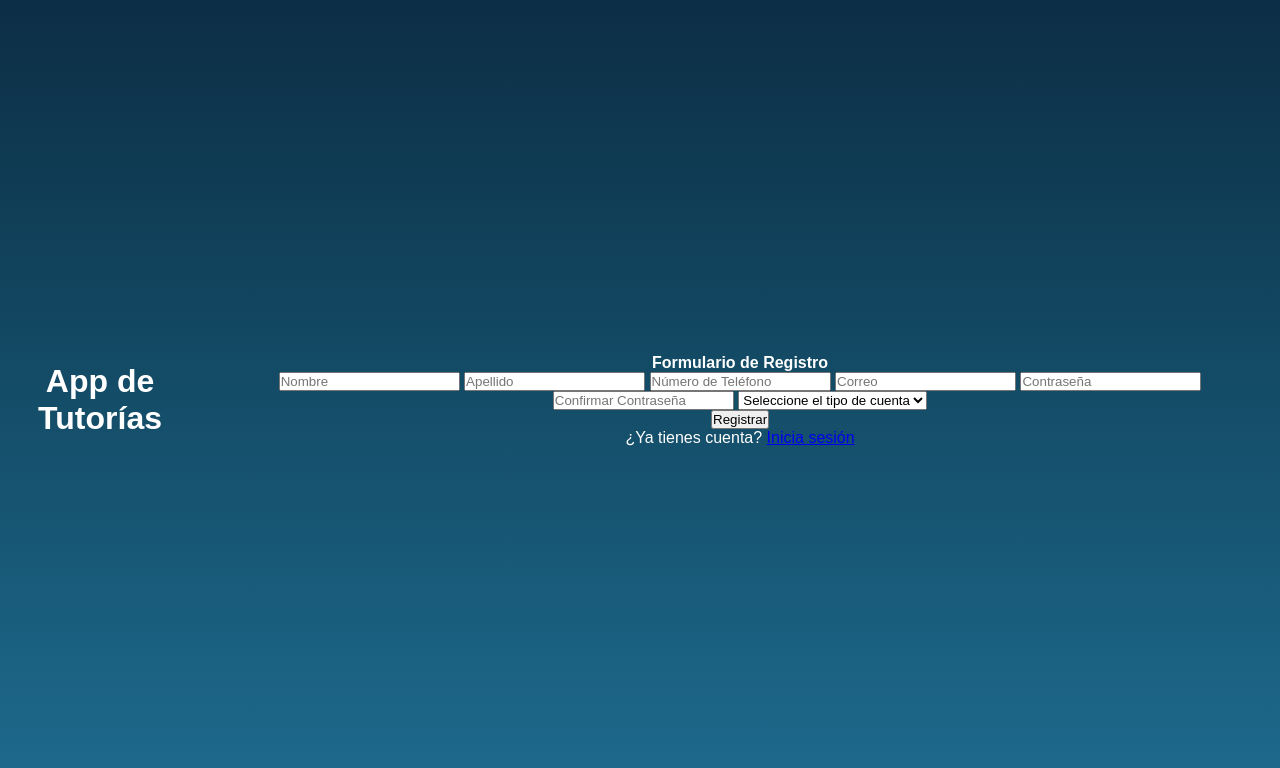
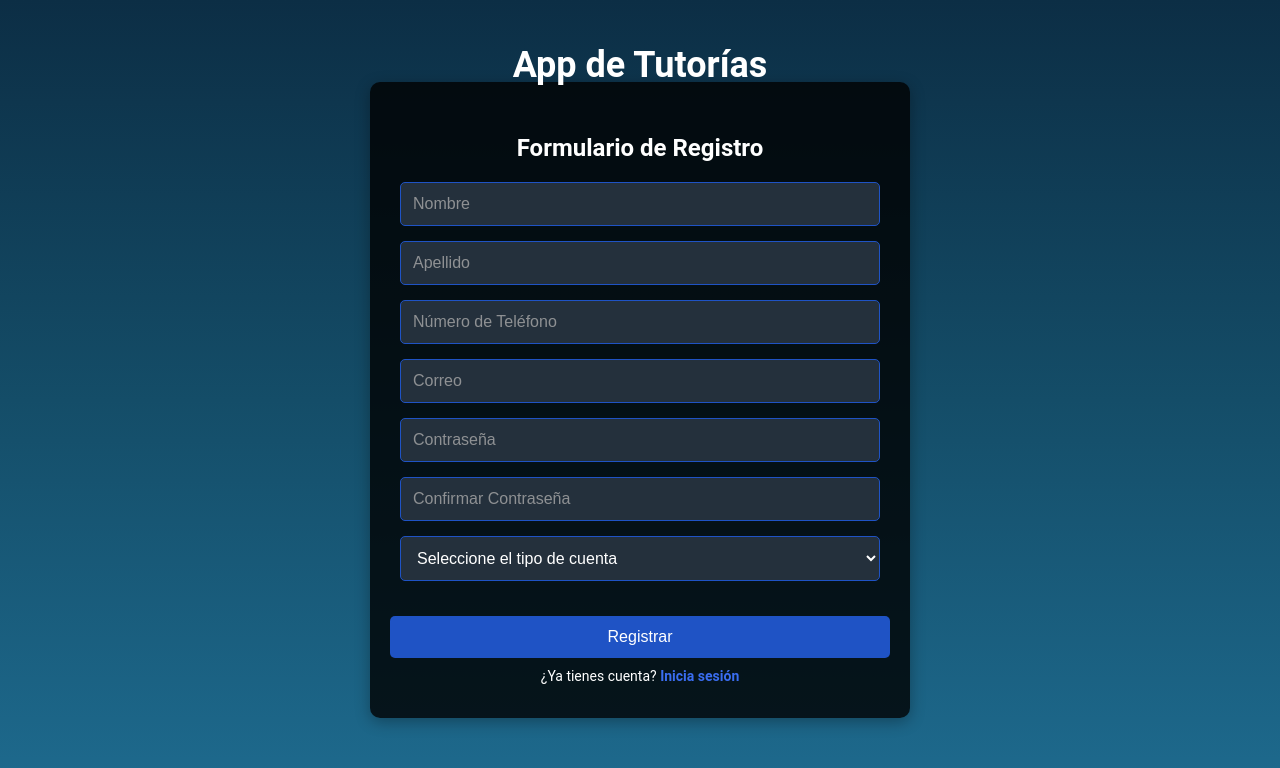
Before and after one commit to JuanBosqueP/ApiBrain1, a website: page pagina web/html/register.html in a window 1280 px wide. Drawn offline with Linux system fonts and the light colour scheme.

Commit message:
Commit 12
Cambios varios

```diff
--- a/pagina web/css/login.css
+++ b/pagina web/css/login.css
@@ -7,77 +7,136 @@
 
 body {
   font-family: Arial, sans-serif;
-  background: linear-gradient(to bottom, #0c2e45, #144d68, #1e6b8f);
+  background: linear-gradient(to bottom,#0c2e45, #144d68, #1e6b8f); /* Color unificado para ambas páginas */
   color: white;
   display: flex;
   align-items: center;
   justify-content: center;
   height: 100vh;
   text-align: center;
+  margin: 0;
 }
 
-form {
-  background-color: #0c2e45; /* Fondo oscuro */
-  padding: 20px 30px;
+/* Contenedor del formulario */
+.form-container {
+  background-color: rgba(0, 0, 0, 0.8); /* Fondo oscuro semitransparente */
+  padding: 30px 40px; /* Espaciado uniforme */
   border-radius: 10px; /* Bordes redondeados */
-  box-shadow: 0px 4px 8px rgba(0, 0, 0, 0.2); /* Sombra */
-  width: 300px; /* Ancho del formulario */
-  text-align: left;
+  box-shadow: 0px 4px 15px rgba(0, 0, 0, 0.3); /* Sombra */
+  width: 100%;
+  max-width: 400px; /* Ancho máximo */
+  animation: fadeIn 0.5s ease-in-out; /* Animación de entrada */
 }
 
-form h2 {
+/* Títulos del formulario */
+.main-title h1 {
+  font-size: 28px; /* Tamaño unificado del título */
+  margin-bottom: 20px;
+  color: white; /* Color blanco */
+  font-weight: bold;
+  text-align: center;
+}
+.form-login h4 {
+  font-size: 24px;
+  font-weight: 700; /* Negrita */
   text-align: center;
   margin-bottom: 20px;
+  color: #ffffff; /* Color blanco para los títulos del formulario */
 }
 
-form input,
-form select {
+/* Inputs y selects */
+.controls {
+  width: calc(100% - 20px); /* Ajuste para evitar que se salga del formulario */
+  padding: 12px;
+  margin-bottom: 15px; /* Espaciado entre campos */
+  border: 1px solid #1f53c5; /* Borde azul */
+  border-radius: 5px;
+  background-color: #24303c; /* Fondo oscuro */
+  color: white;
+  font-size: 16px;
+  transition: border-color 0.3s, background-color 0.3s; /* Transiciones */
+}
+
+.controls:focus {
+  border-color: #3a6df0; /* Borde azul más claro al enfocar */
+  background-color: #1a5578; /* Fondo más claro */
+}
+
+.controls::placeholder {
+  color: #b8d8e4; /* Placeholder gris claro */
+  opacity: 0.8;
+  transition: opacity 0.3s;
+}
+
+.controls:focus::placeholder {
+  opacity: 0.5; /* Placeholder más tenue al enfocar */
+}
+
+select.controls {
+  background: #24303c;
+  color: white;
+  cursor: pointer;
+}
+
+/* Botón */
+.button-group-bottom .botons {
   width: 100%;
-  padding: 10px;
-  margin: 10px 0;
+  padding: 12px;
+  margin-top: 10px;
   border: none;
   border-radius: 5px;
+  background-color: #1f53c5; /* Azul principal */
+  color: white;
+  font-size: 16px;
+  cursor: pointer;
+  transition: background-color 0.3s ease-in-out; /* Transición suave */
 }
 
-form input[type="text"],
-form input[type="password"],
-form select {
-  background-color: #144d68;
+.button-group-bottom .botons:hover {
+  background-color: #3a6df0; /* Azul más claro */
+}
+
+/* Texto inferior */
+.create-account-text {
+  text-align: center;
+  margin-top: 15px; /* Espaciado uniforme */
+  font-size: 14px;
   color: white;
 }
 
-form input[type="text"]::placeholder,
-form input[type="password"]::placeholder {
-  color: #b8d8e4;
+.create-account-text a {
+  color: #3a6df0; /* Azul claro */
+  text-decoration: none;
+  font-weight: bold;
 }
 
-form button {
-  width: 100%;
-  padding: 10px;
-  margin-top: 10px;
-  border: none;
-  border-radius: 5px;
-  background-color: #1f53c5;
-  color: white;
-  font-size: 16px;
-  cursor: pointer;
-  transition: background-color 0.3s;
+.create-account-text a:hover {
+  text-decoration: underline;
 }
 
-form button:hover {
-  background-color: #3a6df0;
+/* Animación de entrada */
+@keyframes fadeIn {
+  from {
+    opacity: 0;
+    transform: translateY(-20px);
+  }
+  to {
+    opacity: 1;
+    transform: translateY(0);
+  }
 }
 
-form p {
+/* Título de la aplicación */
+.main-title {
+  position: absolute;
+  top: 20px; /* Posición desde la parte superior */
+  left: 50%;
+  transform: translateX(-50%);
   text-align: center;
-  margin-top: 10px;
 }
 
-form p a {
-  color: #1f53c5;
-  text-decoration: none;
+.main-title h1 {
+  font-size: 36px; /* Tamaño ajustado */
+  font-weight: bold;
+  color: white;
 }
-
-form p a:hover {
-  text-decoration: underline;
-}
--- a/pagina web/css/register.css
+++ b/pagina web/css/register.css
@@ -1,83 +1,130 @@
-/* Reset de estilos */
-* {
+/* Fondo general */
+body {
+  background: linear-gradient(to bottom, #0c2e45, #144d68, #1e6b8f); /* Degradado en tonos azulados */
+  height: 100vh;
+  display: flex;
+  justify-content: center;
+  align-items: center;
+  font-family: 'Roboto', sans-serif;
+  color: white;
   margin: 0;
-  padding: 0;
-  box-sizing: border-box;
 }
 
-body {
-  font-family: Arial, sans-serif;
-  background: linear-gradient(to bottom, #0c2e45, #144d68, #1e6b8f);
-  color: white;
-  display: flex;
-  align-items: center;
-  justify-content: center;
-  height: 100vh;
+/* Contenedor del formulario */
+.form-container {
+  width: 100%;
+  max-width: 500px; /* Ancho máximo del formulario */
+  padding: 20px;
+  background: rgba(0, 0, 0, 0.8); /* Fondo semitransparente para el formulario */
+  border-radius: 10px;
+  box-shadow: 0 4px 15px rgba(0, 0, 0, 0.3); /* Sombra para el formulario */
   text-align: center;
 }
 
-form {
-  background-color: #0c2e45; /* Fondo oscuro */
-  padding: 20px 30px;
-  border-radius: 10px; /* Bordes redondeados */
-  box-shadow: 0px 4px 8px rgba(0, 0, 0, 0.2); /* Sombra */
-  width: 300px; /* Ancho del formulario */
-  text-align: left;
+/* Título de la aplicación */
+.main-title {
+  position: absolute;
+  top: 20px; /* Posición desde la parte superior */
+  left: 50%;
+  transform: translateX(-50%); /* Centrar horizontalmente */
+  text-align: center;
 }
 
-form h2 {
+.main-title h1 {
+  font-size: 36px;
+  font-weight: 700; /* Negrita */
+  color: white; /* Color blanco para el título */
+}
+
+/* Estilos del formulario */
+.form-login h4 {
+  font-size: 24px;
+  font-weight: 700; /* Negrita */
   text-align: center;
   margin-bottom: 20px;
+  color: #ffffff; /* Color blanco para los títulos del formulario */
 }
 
-form input,
-form select {
-  width: 100%;
-  padding: 10px;
-  margin: 10px 0;
-  border: none;
+.controls {
+  width: calc(100% - 20px); /* Ajusta el ancho de los campos al contenedor */
+  padding: 12px;
+  margin-bottom: 15px;
+  border: 1px solid #1f53c5; /* Borde azul */
   border-radius: 5px;
+  background: #24303c; /* Fondo oscuro para los campos */
+  color: white;
+  font-size: 16px;
+  box-sizing: border-box; /* Incluye padding y bordes en el ancho */
+  transition: border-color 0.3s, background-color 0.3s;
 }
 
-form input[type="text"],
-form input[type="password"],
-form select {
-  background-color: #144d68;
-  color: white;
+.controls:focus {
+  border-color: #3a6df0; /* Borde azul más claro al enfocar */
+  background-color: #2c3e50; /* Fondo ligeramente más claro */
 }
 
-form input[type="text"]::placeholder,
-form input[type="password"]::placeholder {
-  color: #b8d8e4;
+.controls::placeholder {
+  color: #a9a9a9; /* Color gris para el texto placeholder */
+  opacity: 0.8;
+  transition: opacity 0.3s;
 }
 
-form button {
-  width: 100%;
-  padding: 10px;
-  margin-top: 10px;
-  border: none;
-  border-radius: 5px;
-  background-color: #1f53c5;
-  color: white;
-  font-size: 16px;
-  cursor: pointer;
-  transition: background-color 0.3s;
+.controls:focus::placeholder {
+  opacity: 0.5;
 }
 
-form button:hover {
-  background-color: #3a6df0;
+select.controls {
+  background: #24303c;
+  color: white;
+  cursor: pointer;
 }
 
-form p {
-  text-align: center;
-  margin-top: 10px;
+/* Botón inferior */
+.button-group-bottom {
+  margin-top: 20px;
 }
 
-form p a {
-  color: #1f53c5;
-  text-decoration: none;
+.button-group-bottom .botons {
+  width: 100%;
+  background: #1f53c5; /* Fondo azul para el botón */
+  border: none;
+  padding: 12px;
+  border-radius: 5px;
+  font-size: 16px;
+  color: white; /* Color blanco para el texto del botón */
+  cursor: pointer;
+  transition: background-color 0.3s ease-in-out;
 }
 
-form p a:hover {
+.button-group-bottom .botons:hover {
+  background-color: #3a6df0; /* Color azul más claro al pasar el mouse */
+}
+
+/* Texto para volver al inicio de sesión */
+.create-account-text {
+  margin-top: 10px;
+  font-size: 14px;
+  color: #ffffff; /* Color blanco */
+}
+
+.create-account-text a {
+  color: #3a6df0; /* Color azul claro */
+  text-decoration: none;
+  font-weight: 700;
+}
+
+.create-account-text a:hover {
   text-decoration: underline;
 }
+
+/* Animación de entrada */
+@keyframes fadeIn {
+  from {
+    opacity: 0;
+    transform: translateY(-20px);
+  }
+  to {
+    opacity: 1;
+    transform: translateY(0);
+  }
+}
--- a/pagina web/html/register.html
+++ b/pagina web/html/register.html
@@ -6,6 +6,7 @@
   <meta name="viewport" content="width=device-width, initial-scale=1.0">
   <title>Registro - App de Tutorías</title>
   <link rel="stylesheet" href="../css/register.css">
+  <script src="../js/general.js"></script>
 </head>
 
 <body>
--- /dev/null
+++ b/pagina web/js/general.js
@@ -0,0 +1,15 @@
+function handleRedirection() {
+    // Obtener el valor seleccionado
+    const userType = document.getElementById('tipo_cuenta').value;
+
+    // Verificar la selección y redirigir a la página correspondiente
+    if (userType === "administrador") {
+      window.location.href = "admin.html"; // Página para administrador
+    } else if (userType === "tutor") {
+      window.location.href = "docente.html"; // Página para docente
+    } else if (userType === "usuario") {
+      window.location.href = "estudiante.html"; // Página para estudiante
+    } else {
+      alert("Por favor, seleccione un tipo de cuenta válido."); // Mensaje de error si no se seleccionó nada
+    }
+  }
```
Also changed, not shown: pagina web/html/admin.html (+1 -0 lines), pagina web/html/login.html (+2 -2 lines).
